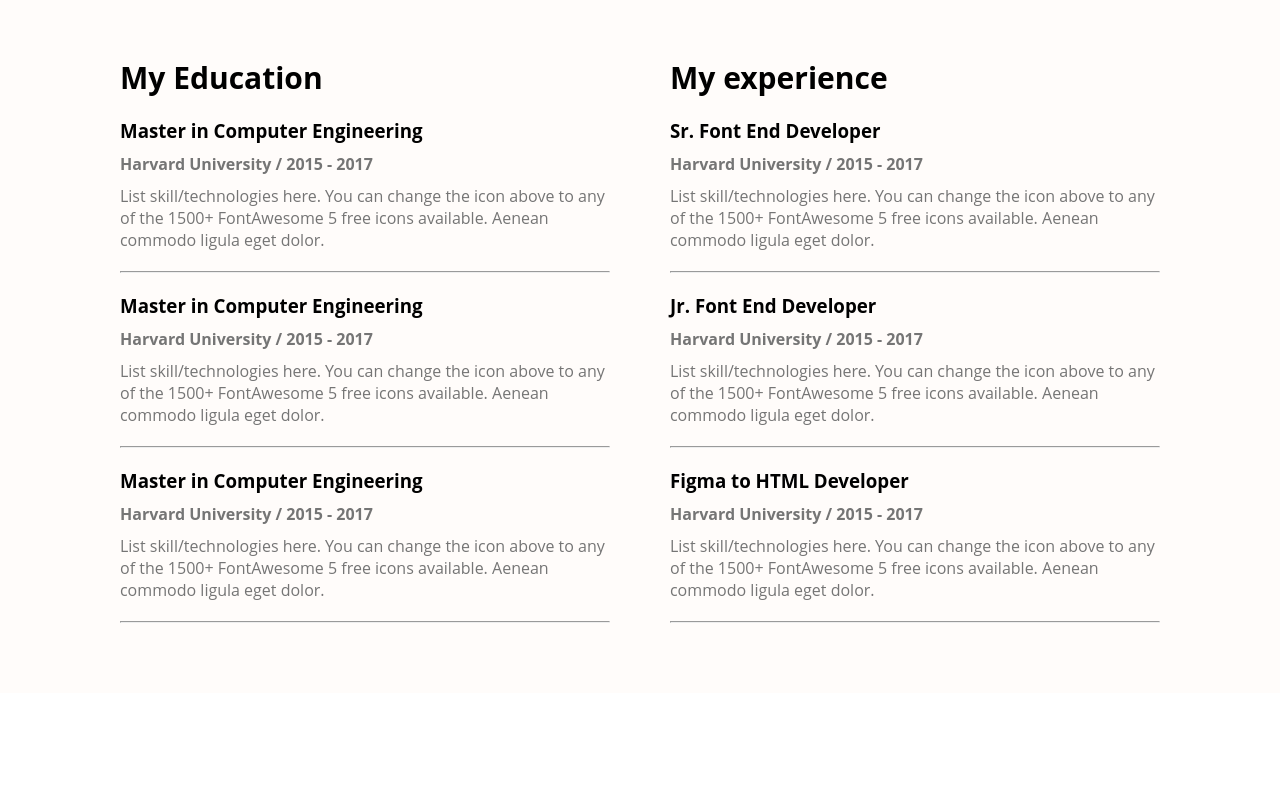
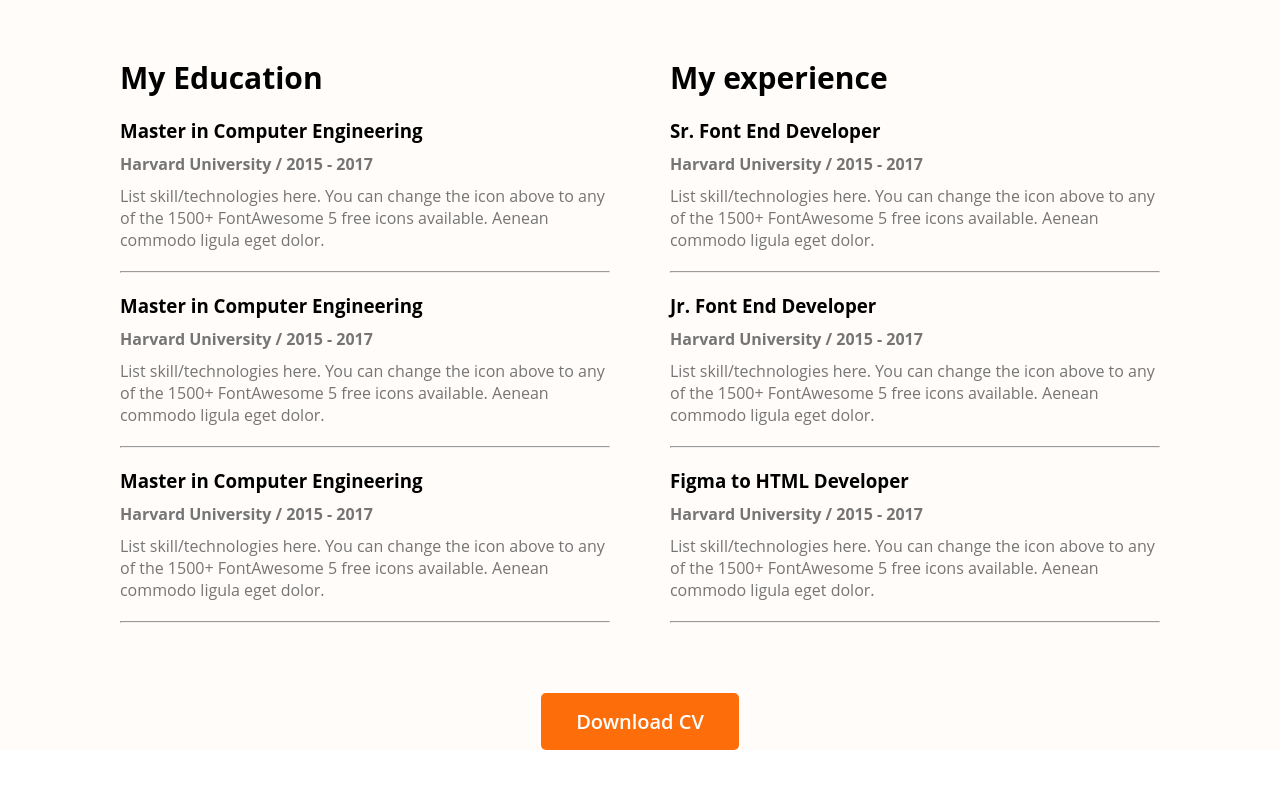
Before and after one commit to MUEID11/htmlcss-portfolio, a plain HTML site: page index.html in a window 1280 px wide. Shown: the part 2233-3021 px from the top of the page. Drawn offline with Linux system fonts and the light colour scheme.

Commit message:
finished resume section

```diff
--- a/index.html
+++ b/index.html
@@ -136,6 +136,8 @@
                 </div>
               </div>
           </section>
+          <div class="download-CV"><button class="btn-primary">Download CV</button></div>
+
         </section>
     </main>
     <footer></footer>
--- a/style.css
+++ b/style.css
@@ -198,3 +198,6 @@ p {
 .resume hr{
     margin: 20px 0;
 }
+.download-CV{
+    text-align: center;
+}
```
